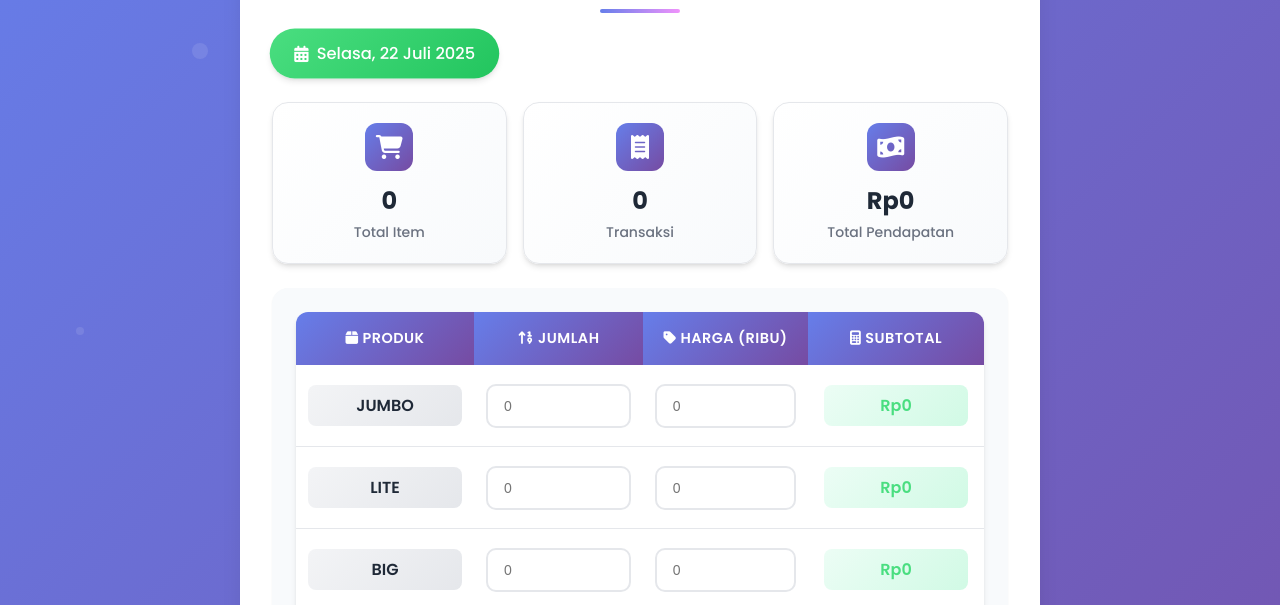
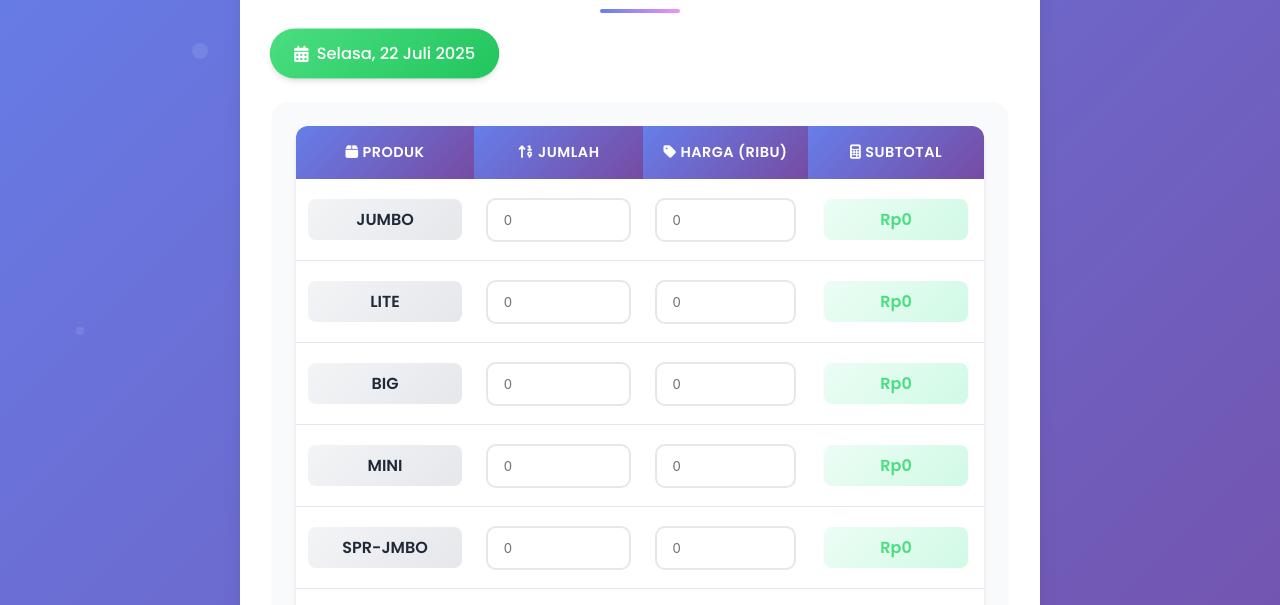
Before and after one commit to heruahmad1/manus, a website: page index.html in a window 1280 px wide. Shown: the part 149-754 px from the top of the page. Drawn offline with Linux system fonts and the light colour scheme.

Commit message:
Update index.html

```diff
--- a/index.html
+++ b/index.html
@@ -480,30 +480,6 @@
             <span id="tanggal">Loading...</span>
         </div>
 
-        <div class="stats-grid">
-            <div class="stat-card">
-                <div class="stat-icon">
-                    <i class="fas fa-shopping-cart"></i>
-                </div>
-                <div class="stat-value" id="totalItems">0</div>
-                <div class="stat-label">Total Item</div>
-            </div>
-            <div class="stat-card">
-                <div class="stat-icon">
-                    <i class="fas fa-receipt"></i>
-                </div>
-                <div class="stat-value" id="totalTransactions">0</div>
-                <div class="stat-label">Transaksi</div>
-            </div>
-            <div class="stat-card">
-                <div class="stat-icon">
-                    <i class="fas fa-money-bill-wave"></i>
-                </div>
-                <div class="stat-value" id="totalRevenue">Rp0</div>
-                <div class="stat-label">Total Pendapatan</div>
-            </div>
-        </div>
-
         <div class="table-container">
             <table>
                 <thead>
```
